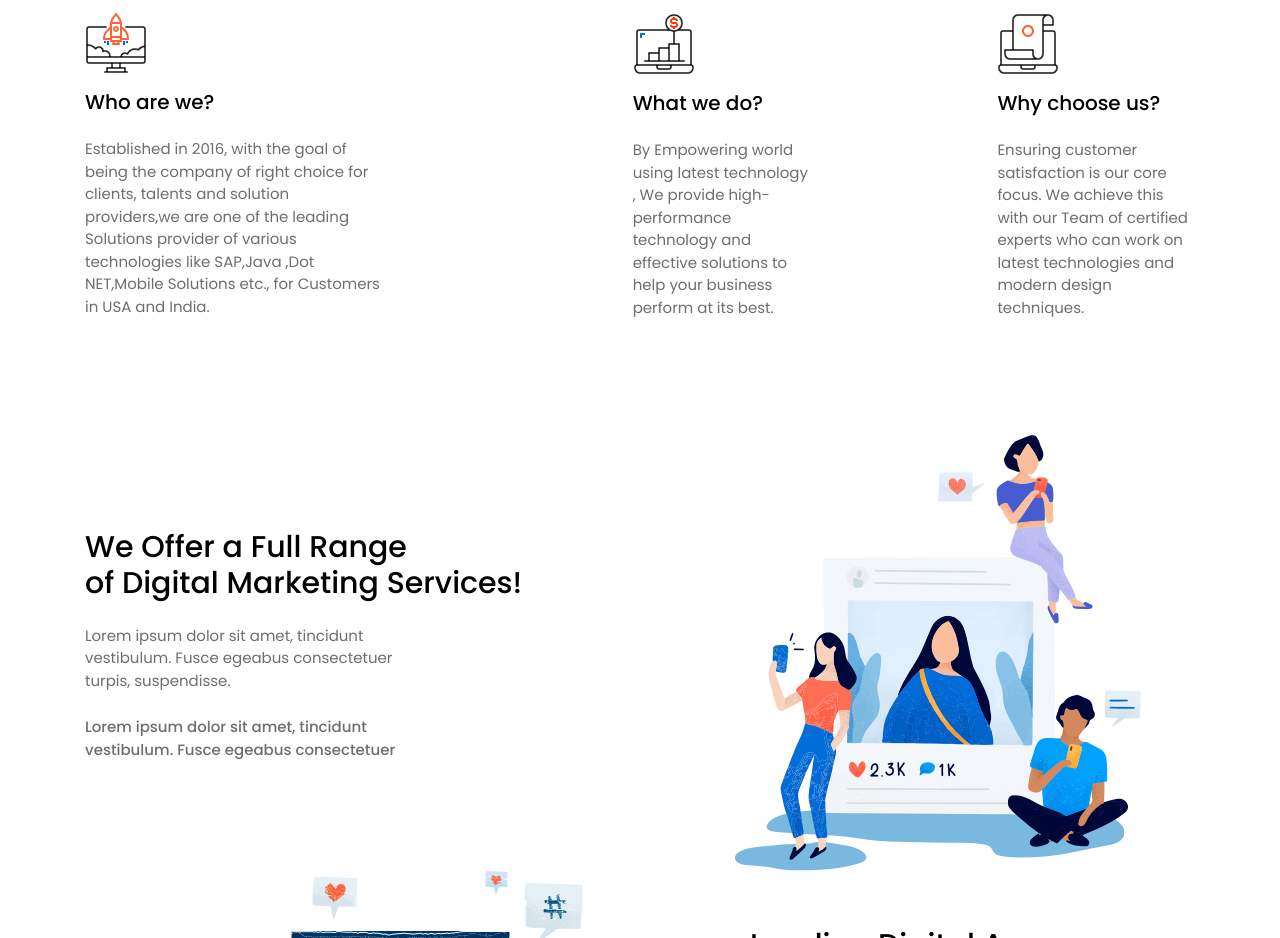
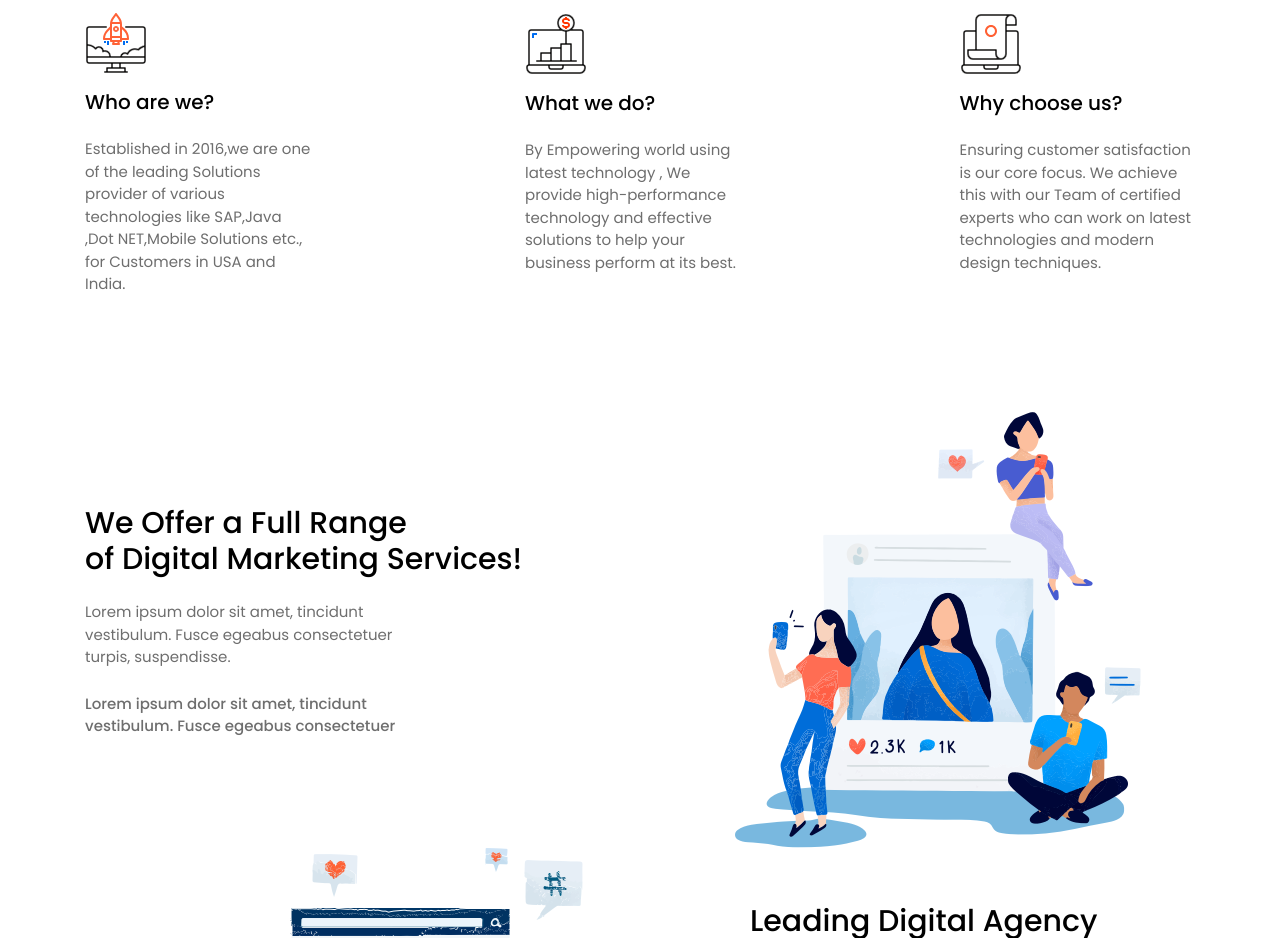
Before and after one commit to Sowmya2400/VergeSystem, a website: page index.html in a window 1280 px wide. Shown: the part 920-1858 px from the top of the page. Drawn offline with Linux system fonts and the light colour scheme.

Commit message:
about us 0.4

```diff
--- a/index.html
+++ b/index.html
@@ -78,8 +78,7 @@
             <div class="features-width">
               <img src="images/Group12.svg" alt="" class="img-icons">
               <h5 class="py-3">Who are we?</h5>
-              <p class="text-muted">Established in 2016, with the goal of being the company of right choice
-                for clients, talents and solution providers,we are one of the leading Solutions
+              <p class="text-muted">Established in 2016,we are one of the leading Solutions
                 provider of various technologies like
                 SAP,Java ,Dot NET,Mobile Solutions etc., for Customers in USA and India.</p>
             </div>
```
